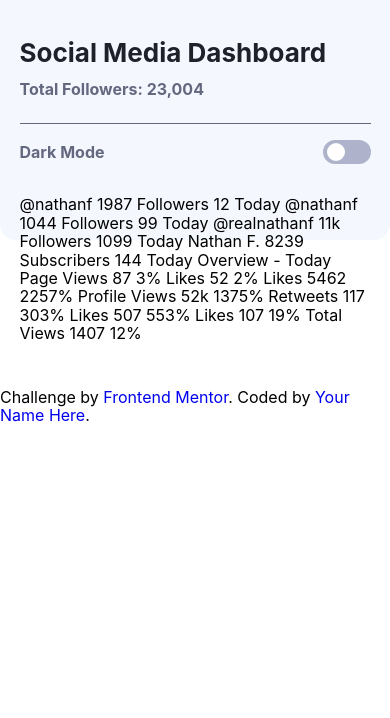
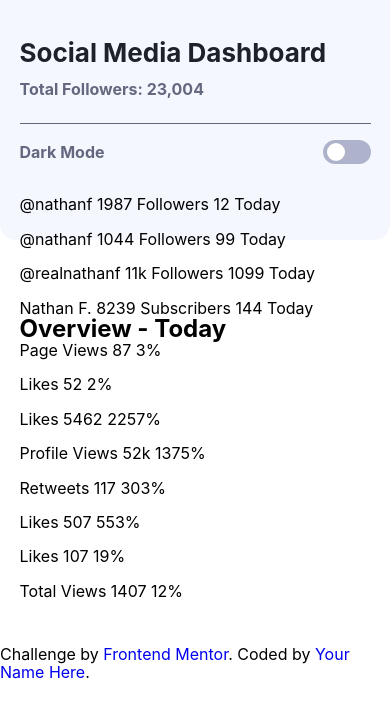
Before and after one commit to JSamuelAP/social-media-dashboard, a React (Vite) app: page / in a window 390 px wide. Shown: the top 718 px of the page. Built offline with nearby package versions, Linux system fonts and the light colour scheme.

Commit message:
feat: Grid de 1 columna para pantallas mobile

```diff
--- a/src/components/MainContent.jsx
+++ b/src/components/MainContent.jsx
@@ -2,11 +2,27 @@ const MainContent = () => {
 	return (
 		<main class="main">
 			<div className="container">
-				@nathanf 1987 Followers 12 Today @nathanf 1044 Followers 99 Today
-				@realnathanf 11k Followers 1099 Today Nathan F. 8239 Subscribers 144
-				Today Overview - Today Page Views 87 3% Likes 52 2% Likes 5462 2257%
-				Profile Views 52k 1375% Retweets 117 303% Likes 507 553% Likes 107 19%
-				Total Views 1407 12%
+				<section className="social-media">
+					<div className="grid social__media-grid">
+						<article>@nathanf 1987 Followers 12 Today </article>
+						<article>@nathanf 1044 Followers 99 Today</article>
+						<article>@realnathanf 11k Followers 1099 Today </article>
+						<article>Nathan F. 8239 Subscribers 144 Today</article>
+					</div>
+				</section>
+				<section className="overview">
+					<h2>Overview - Today</h2>
+					<div className="grid overview__grid">
+						<article>Page Views 87 3%</article>
+						<article>Likes 52 2%</article>
+						<article>Likes 5462 2257%</article>
+						<article>Profile Views 52k 1375%</article>
+						<article>Retweets 117 303%</article>
+						<article>Likes 507 553%</article>
+						<article>Likes 107 19%</article>
+						<article>Total Views 1407 12%</article>
+					</div>
+				</section>
 			</div>
 		</main>
 	);
--- a/src/index.scss
+++ b/src/index.scss
@@ -9,7 +9,7 @@
 @import "scss/base/typography";
 
 // Layout
-@import "scss/layout/gris";
+@import "scss/layout/grid";
 @import "scss/layout/header";
 @import "scss/layout/main-content";
 
--- /dev/null
+++ b/src/scss/layout/_grid.scss
@@ -0,0 +1,13 @@
+.container {
+	width: 90%;
+	margin: 0 auto;
+}
+
+.grid {
+	display: grid;
+	/**
+	 * TODO: Ajustar a 1, 2 y maximo 4 columnas
+	 */
+	grid-template-columns: 1fr;
+	grid-gap: 1rem;
+}
--- a/src/scss/layout/_gris.scss
+++ /dev/null
@@ -1,4 +0,0 @@
-.container {
-	width: 90%;
-	margin: 0 auto;
-}
```
